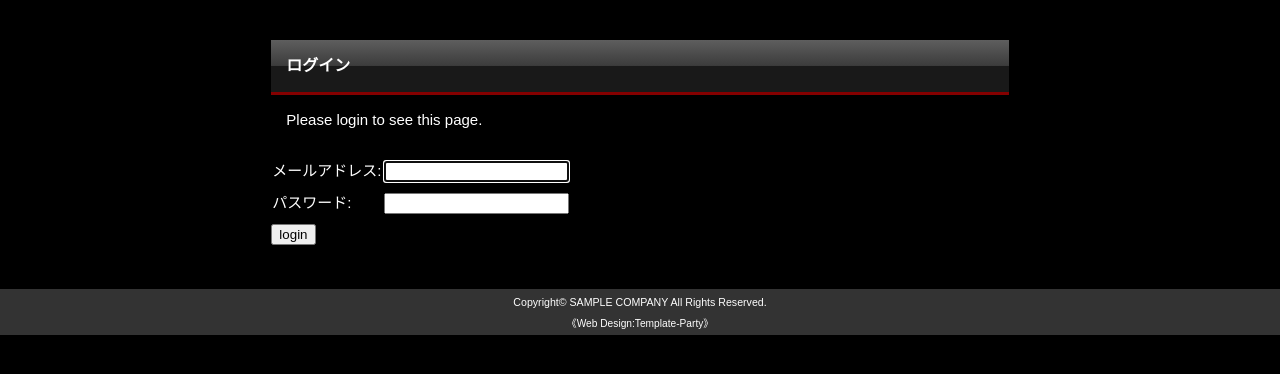
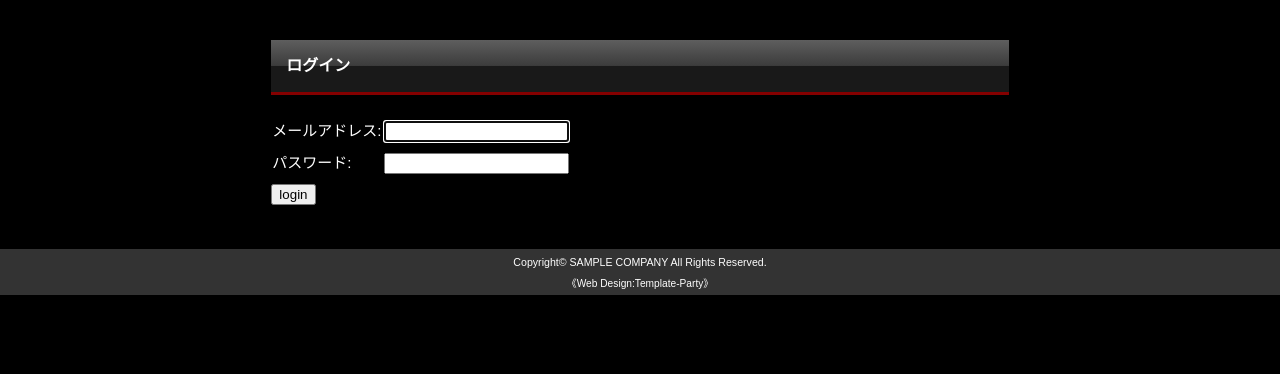
Before and after one commit to aiyama1467/LunchProject, a Django app: page /accounts/login/?next=/accounts/my_page/password_modify/ in a window 1280 px wide. Shown: the part 184-558 px from the top of the page. Run offline with Django 3.2, Linux system fonts and the light colour scheme.

Commit message:
ログイン、ログアウトの遷移など

```diff
--- a/templates/registration/logged_out.html
+++ b/templates/registration/logged_out.html
@@ -4,7 +4,6 @@
 
 {% block content %}
     <h2>ログアウト</h2>
-    <h1>Logged out</h1>
-    <p>Thanks for spending some quality time with the Web site today.</p>
-    <p><a href="{% url 'login' %}">Login again</a></p>
+    <p>ご利用ありがとうございました.</p>
+    <p><a href="{% url 'login' %}">再ログイン</a></p>
 {% endblock %}
--- a/templates/registration/login.html
+++ b/templates/registration/login.html
@@ -3,15 +3,7 @@
 {% block content %}
 <h2>ログイン</h2>
     {% if form.errors %}
-        <p>Your username and password didn't match. Please try again.</p>
-    {% endif %}
-
-    {% if next %}
-        {% if user.is_authenticated %}
-            <p>Your account doesn't have access to this page. To proceed, please login with an account that has access.</p>
-        {% else %}
-            <p>Please login to see this page.</p>
-        {% endif %}
+        <p>ユーザーネームかパスワードのどちらかが間違っています.</p>
     {% endif %}
 
     <form method="post" action="{% url 'login' %}">
```
